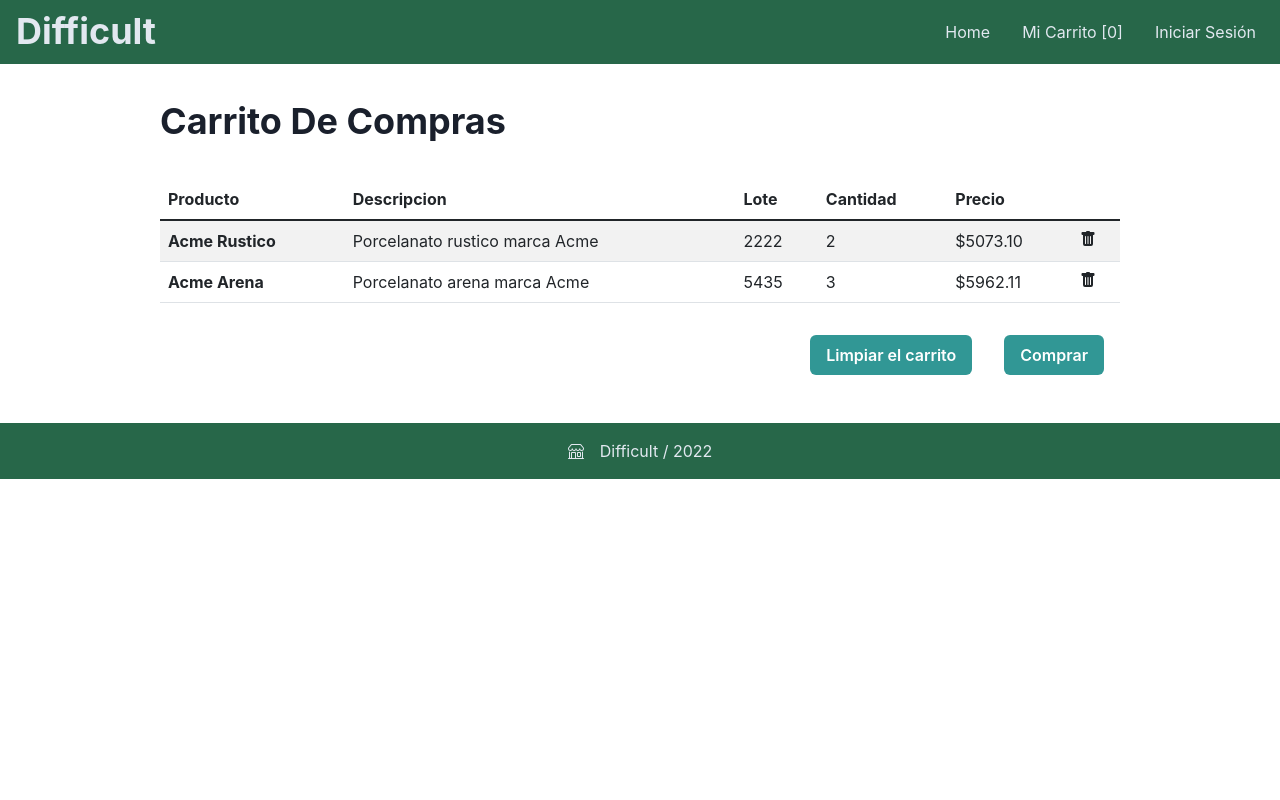
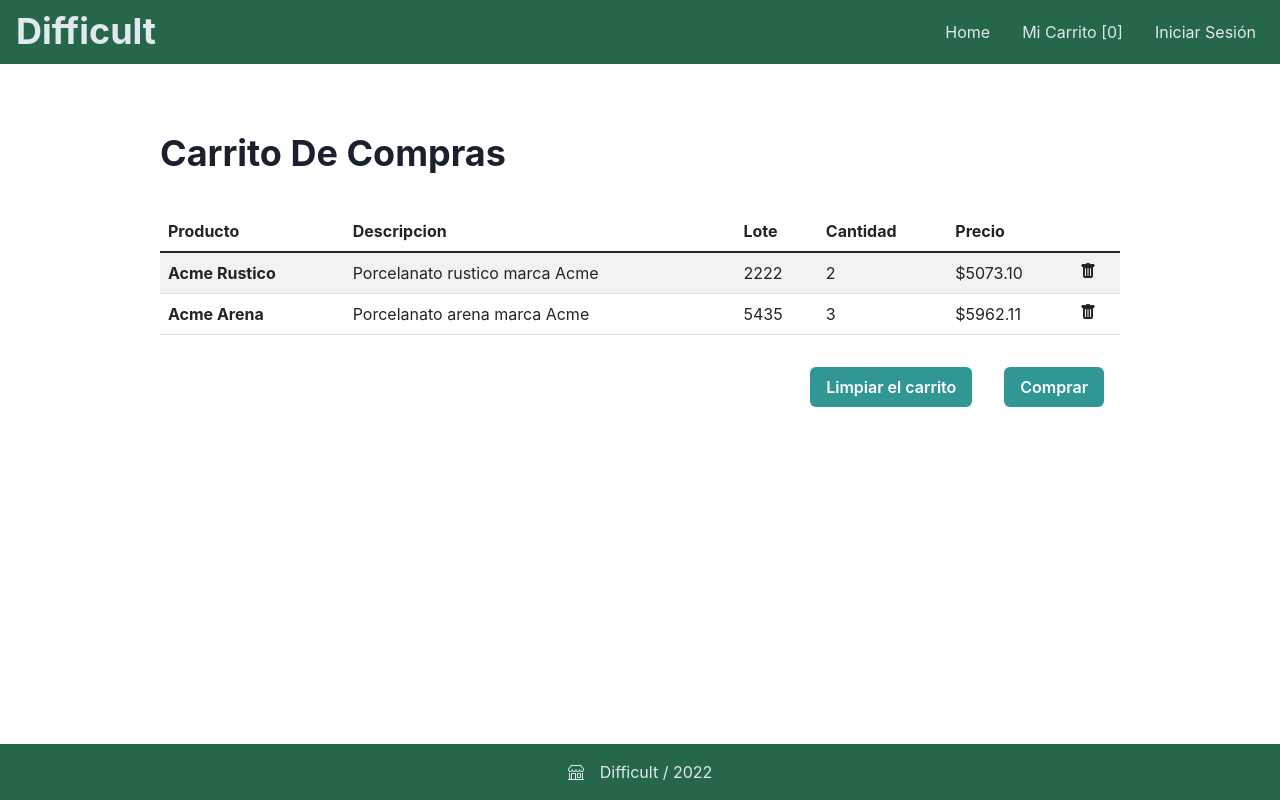
Before and after one commit to starg09/tp-2022-frontend-phm-unsam, a Next.js app: page / in a window 1280 px wide. Built offline with nearby package versions, Linux system fonts and the light colour scheme.

Commit message:
sticky footer

```diff
--- a/components/footer.js
+++ b/components/footer.js
@@ -6,6 +6,7 @@ export default function Footer() {
     <Box
       bg="green.700"
       color="gray.200"
+      w='100vw'
     >
       <Container
         as={Stack}
--- a/components/layout.js
+++ b/components/layout.js
@@ -4,15 +4,19 @@ import ComprasRealizadasr from './comprasRealizadas'
 import Perfil from './perfil'
 import PerfilDeUsuario from '../pages/perfilDeUsuario'
 import Carrito from './carrito'
+import { Flex, Spacer } from '@chakra-ui/react'
 
 export default function Layout({ children }) {
   return (
-    <>
+    <Flex
+    direction='column'
+    minH='100vh'>
       <Navbar />
       <Carrito />
+      <Spacer />
       {/*<PerfilDeUsuario />*/}
       {/*<main>{children}</main>*/}
       <Footer />
-    </>
+    </Flex>
   )
 }
--- a/styles/globals.css
+++ b/styles/globals.css
@@ -4,6 +4,7 @@ body {
   margin: 0;
   font-family: -apple-system, BlinkMacSystemFont, Segoe UI, Roboto, Oxygen,
     Ubuntu, Cantarell, Fira Sans, Droid Sans, Helvetica Neue, sans-serif;
+  min-height: 100vh;
 }
 
 a {
```
